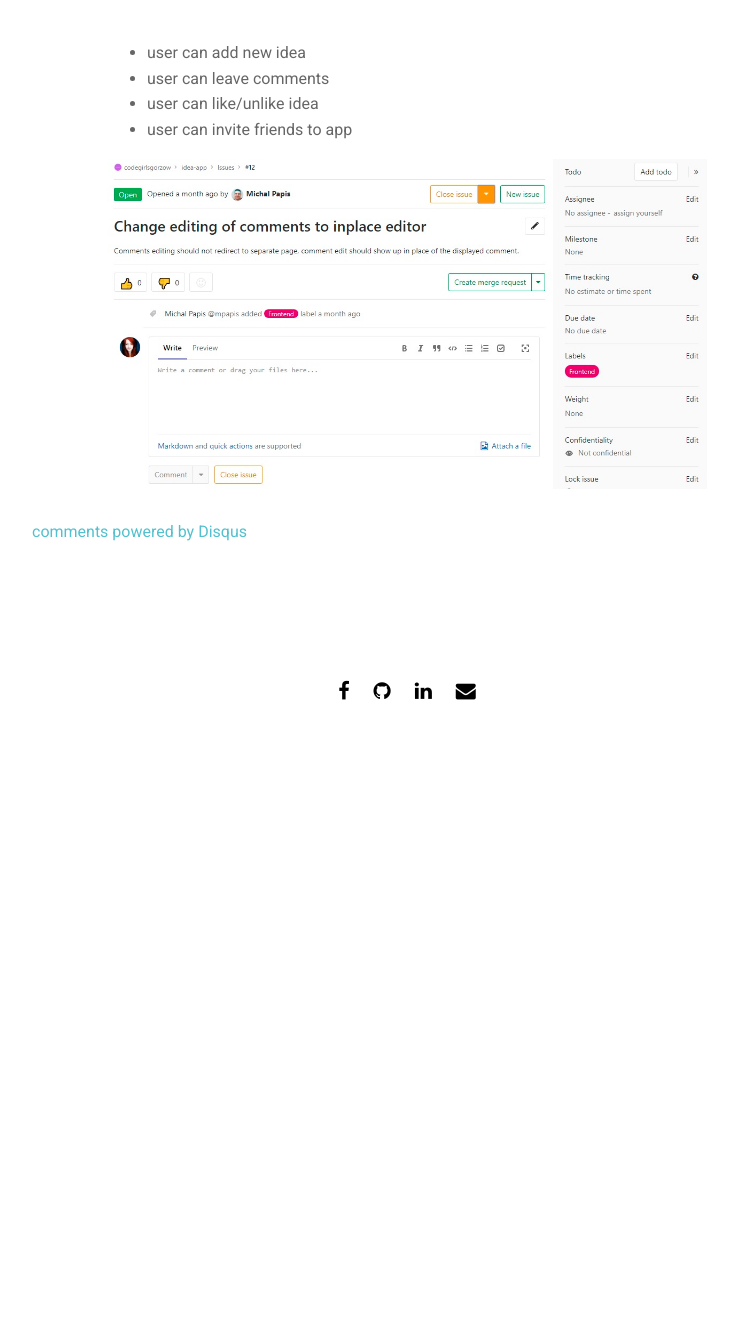
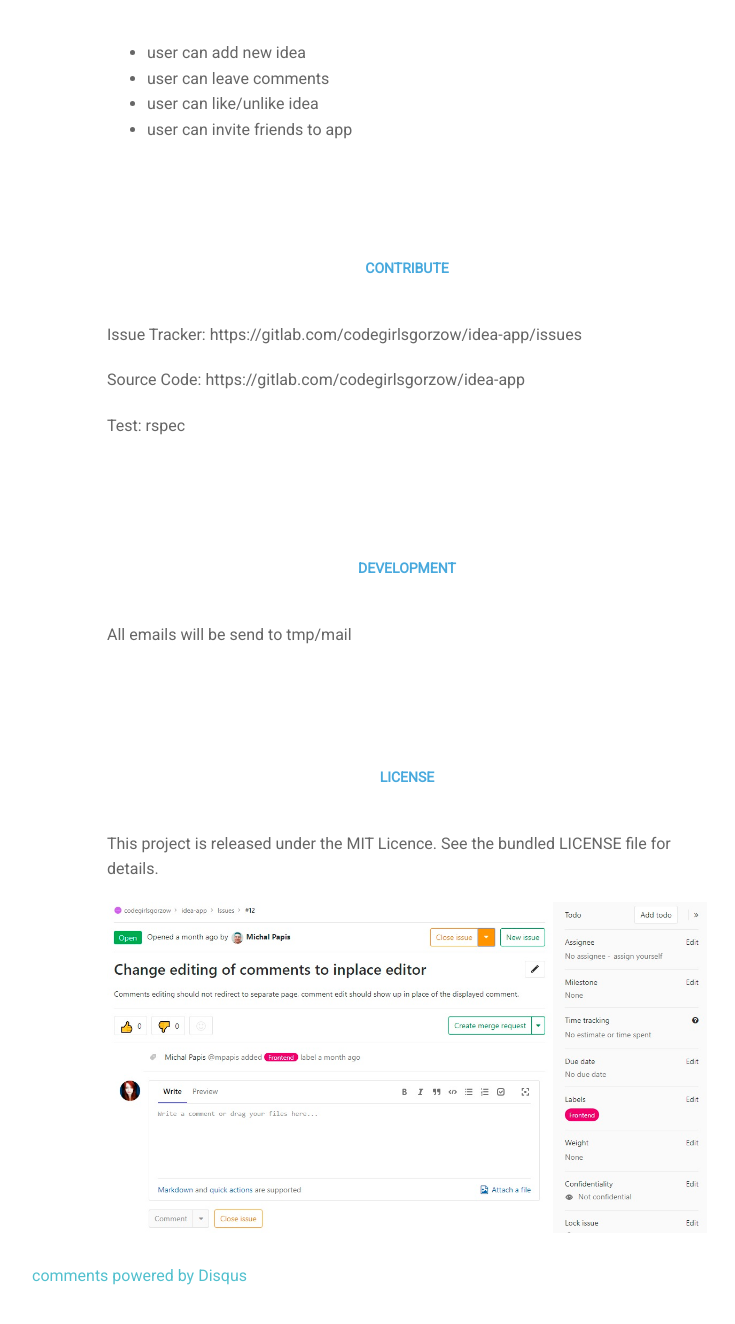
Before and after one commit to lapinskap/lapinskap.github.io, a Jekyll site: the page built from projects/proj-3.md, in a window 1280 px wide and 1400 px high, scrolled down 999 px. Shown: the top 1324 px of the window, without its empty margins (233-968 px from the left). Built offline with Jekyll 4.4.1, drawn with Linux system fonts in a browser that asks for light colours; nearby versions of some CDN libraries; comment, search, counter and statistics services are not loaded; before the commit the page ends 1844 px from its top, so only the background shows below that.

Commit message:
change proj-3.md file

```diff
--- a/projects/proj-3.md
+++ b/projects/proj-3.md
@@ -27,4 +27,22 @@ The Ideas-app is used to collect ideas from the organizers and participants of G
 * user can like/unlike idea
 * user can invite friends to app
 
+###  Contribute
+
+Issue Tracker: https://gitlab.com/codegirlsgorzow/idea-app/issues
+
+Source Code: https://gitlab.com/codegirlsgorzow/idea-app
+
+Test: rspec
+
+###  Development
+
+All emails will be send to tmp/mail
+
+
+###  License
+
+This project is released under the MIT Licence.
+See the bundled LICENSE file for details.
+
 {% include image.html url="http://www.gratisography.com" image="projects/proj-3/clothes.jpg" %}
```
